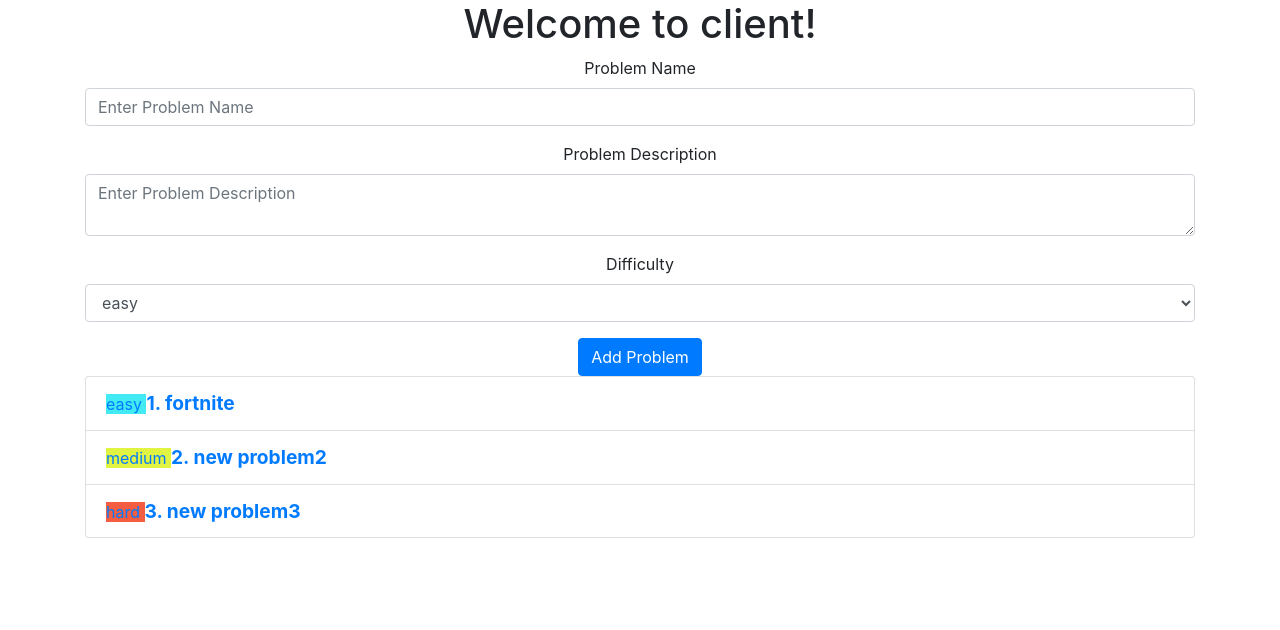
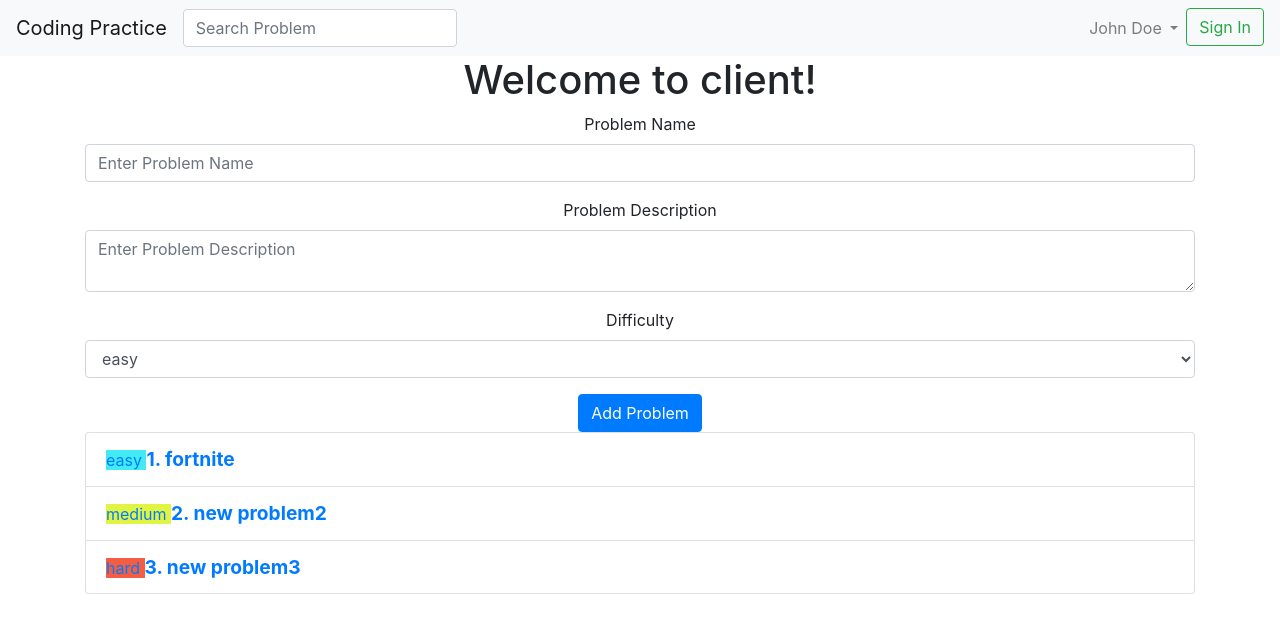
Before and after one commit to yuchiu/collaborative-coding, an Angular app in the folder client/: page /problems in a window 1280 px wide. Shown: the top 630 px of the page. Built offline with nearby package versions, Linux system fonts and the light colour scheme.

Commit message:
setup basic navbar component

```diff
--- a/client/src/app/app.component.html
+++ b/client/src/app/app.component.html
@@ -1,5 +1,6 @@
 <!--The content below is only a placeholder and can be replaced.-->
 <div style="text-align:center">
+  <app-navbar></app-navbar>
   <h1>
     Welcome to {{ title }}!
   </h1>
--- a/client/src/app/app.module.ts
+++ b/client/src/app/app.module.ts
@@ -8,13 +8,15 @@ import { AppComponent } from "./app.component";
 import { ProblemListComponent } from "./components/problem-list/problem-list.component";
 import { ProblemDetailComponent } from "./components/problem-detail/problem-detail.component";
 import { AddProblemComponent } from "./components/add-problem/add-problem.component";
+import { NavbarComponent } from './components/navbar/navbar.component';
 
 @NgModule({
   declarations: [
     AppComponent,
     ProblemListComponent,
     ProblemDetailComponent,
-    AddProblemComponent
+    AddProblemComponent,
+    NavbarComponent
   ],
   imports: [BrowserModule, routing, FormsModule],
   providers: [{ provide: "data", useClass: DataService }],
--- /dev/null
+++ b/client/src/app/components/navbar/navbar.component.html
@@ -0,0 +1,32 @@
+<nav class="navbar navbar-expand-lg navbar-light bg-light">
+  <a class="navbar-brand" href="#">{{title}}</a>
+  <button class="navbar-toggler" type="button" data-toggle="collapse" data-target="#navbarSupportedContent" aria-controls="navbarSupportedContent"
+    aria-expanded="false" aria-label="Toggle navigation">
+    <span class="navbar-toggler-icon"></span>
+  </button>
+
+  <div class="collapse navbar-collapse" id="navbarSupportedContent">
+    <ul class="navbar-nav mr-auto">
+      <li class="nav-item">
+        <form class="form-inline my-0 my-lg-0">
+          <input class="form-control mr-sm-2" type="search" placeholder="Search Problem" aria-label="Search">
+        </form>
+      </li>
+    </ul>
+    <ul class="navbar-nav ">
+      <li class="nav-item dropdown">
+        <a class="nav-link dropdown-toggle" href="#" id="navbarDropdownMenuLink" data-toggle="dropdown" aria-haspopup="true" aria-expanded="false">
+          {{username}}
+        </a>
+        <div class="dropdown-menu" aria-labelledby="navbarDropdownMenuLink">
+          <a class="dropdown-item" href="#">My Profile</a>
+          <a class="dropdown-item" href="#">My Favorites</a>
+          <a class="dropdown-item" href="#">My Submissions</a>
+        </div>
+      </li>
+      <li class="nav-item">
+        <button class="btn btn-outline-success my-2 my-sm-0" type="submit">Sign In</button>
+      </li>
+    </ul>
+  </div>
+</nav>
--- /dev/null
+++ b/client/src/app/components/navbar/navbar.component.ts
@@ -0,0 +1,14 @@
+import { Component, OnInit } from "@angular/core";
+
+@Component({
+  selector: "app-navbar",
+  templateUrl: "./navbar.component.html",
+  styleUrls: ["./navbar.component.css"]
+})
+export class NavbarComponent implements OnInit {
+  title = "Coding Practice";
+  username = "John Doe";
+  constructor() {}
+
+  ngOnInit() {}
+}
```
Also changed, not shown: client/src/app/components/navbar/navbar.component.css (added), 1 other file (tests, documents, lock files or other folders).
